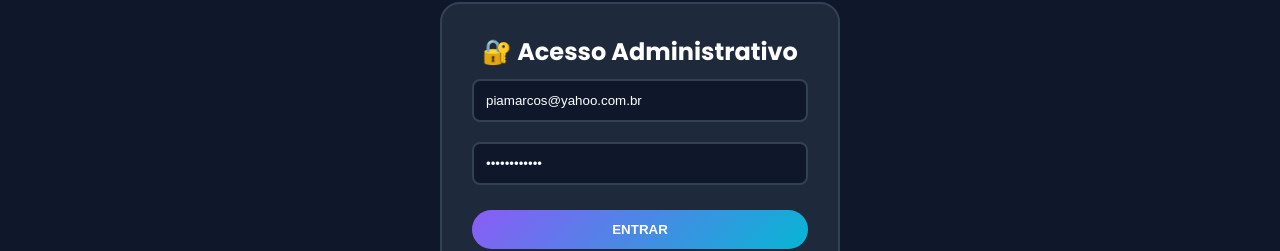
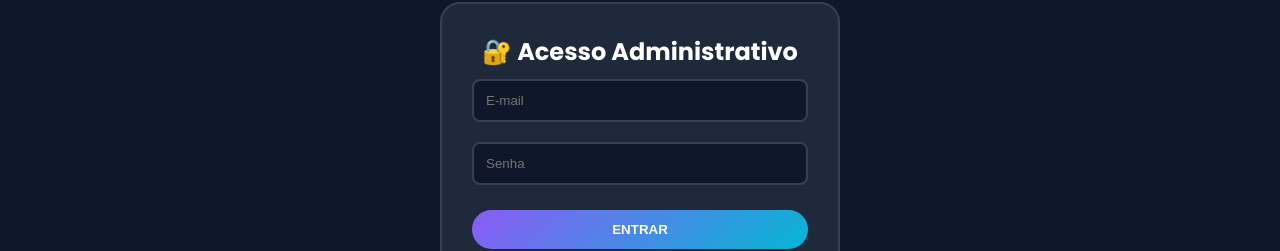
Before and after one commit to MarcosRoa/LoteriasIA-V2, a website: page public/admin.html in a window 1280 px wide. Shown: the part 210-461 px from the top of the page. Drawn offline with Linux system fonts and the light colour scheme.

Commit message:
Update admin.html

```diff
--- a/public/admin.html
+++ b/public/admin.html
@@ -63,8 +63,8 @@
         <div id="loginArea">
             <div class="login-box">
                 <h2>🔐 Acesso Administrativo</h2>
-                <input type="email" id="adminEmail" placeholder="E-mail" value="piamarcos@yahoo.com.br">
-                <input type="password" id="adminSenha" placeholder="Senha" value="M@rcosroa123">
+                <input type="email" id="adminEmail" placeholder="E-mail" value="">
+                <input type="password" id="adminSenha" placeholder="Senha" value="">
                 <button onclick="fazerLoginAdmin()">ENTRAR</button>
                 <div id="loginError" class="error-msg"></div>
             </div>
@@ -80,6 +80,12 @@
     </div>
 
     <script>
+        // Limpar campos ao carregar a página
+        document.addEventListener('DOMContentLoaded', function() {
+            document.getElementById('adminEmail').value = '';
+            document.getElementById('adminSenha').value = '';
+            document.getElementById('loginError').innerHTML = '';
+        });
         let adminToken = null;
 
         async function fazerLoginAdmin() {
```
